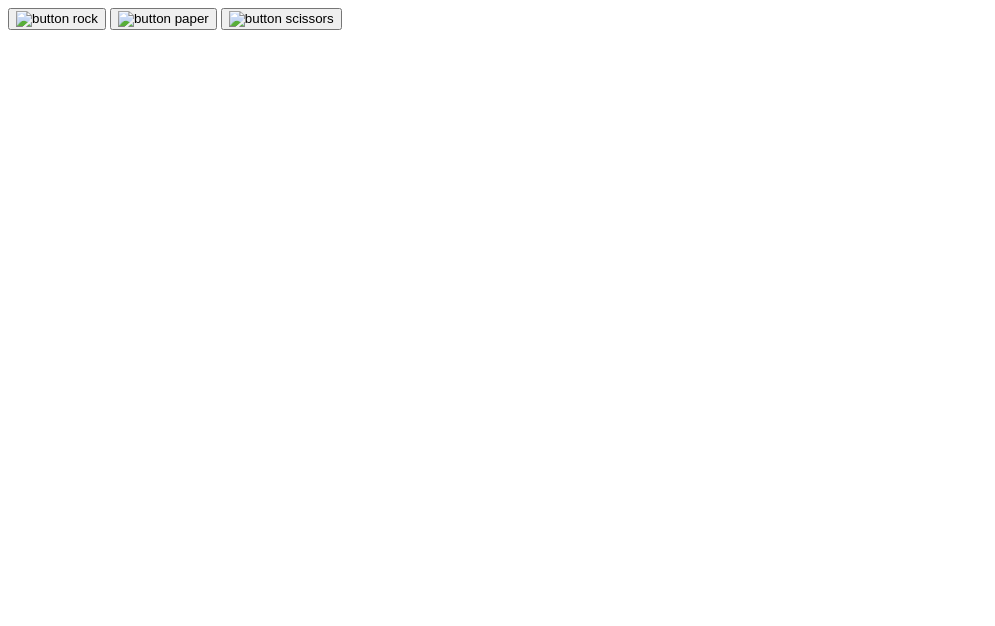
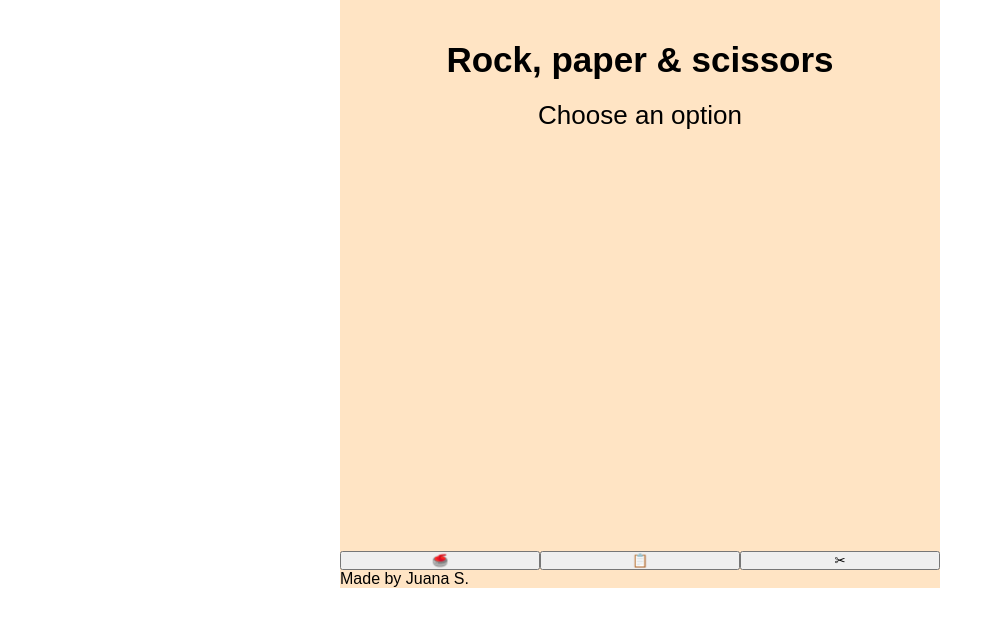
Before and after one commit to jsolano0112/rock-paper-scissors-js, a plain HTML site: page index.html in a window 1280 px wide. Shown: the whole page, without its empty margins (0-995 px from the left). Drawn offline with Linux system fonts and the light colour scheme; files that its build step writes are made by us from their sources; files whose address does not match are found by name.

Commit message:
Updating

```diff
--- a/css/styles.css
+++ b/css/styles.css
@@ -0,0 +1,43 @@
+* {
+    margin: 0;
+    padding: 0;
+    box-sizing: border-box;
+    font-family: sans-serif;
+}
+
+.container {
+    max-width: 600px;
+    max-height: 646px;
+    margin: 0 auto;
+    background-color: red;
+    display: flex;
+    flex-direction: column;
+    justify-content: space-around;
+    background-color: bisque;
+
+}
+
+h1 {
+    text-align: center;
+    font-size: 35px;
+    margin: 20px;
+}
+
+.start-text {
+    font-size: 26px;
+    text-align: center;
+    padding: 20px;
+}
+
+#result {
+    height: 50vh;
+}
+
+#group-btn {
+    display: flex;
+    width: 100%;
+}
+
+#group-btn>button {
+    width: 100%;
+}
--- a/index.html
+++ b/index.html
@@ -3,22 +3,28 @@
 <head>
     <meta charset="UTF-8">
     <meta name="viewport" content="width=device-width, initial-scale=1.0">
-    <title>Document</title>
-    <link rel="stylesheet" href="styles.css">
+    <title>Rock, paper & scissors | JSE</title>
+    <link rel="stylesheet" href="css/styles.css">
 </head>
 <body>
     <div class="container">
-        <section>
-            <button type="button" id="rock">
-                <img src="" alt="button rock">
-            </button>
-            <button type="button" id="paper">
-                <img src="" alt="button paper">
-            </button>
-            <button type="button" id="scissors">
-                <img src="" alt="button scissors">
-            </button>
+        <section class="start-text">
+            <h1>Rock, paper & scissors</h1>
+            <p>Choose an option</p>
         </section>
+        <section id="result">
+            <p></p>
+
+        </section>
+        <section id="group-btn">
+            <button type="button" id="rock">🥌</button>
+            <button type="button" id="paper">📋</button>
+            <button type="button" id="scissors">✂</button>
+        </section>
+
+        <footer>
+            <p>Made by Juana S.</p>
+        </footer>
 
     </div>
     <script src="code.js"></script>
```
